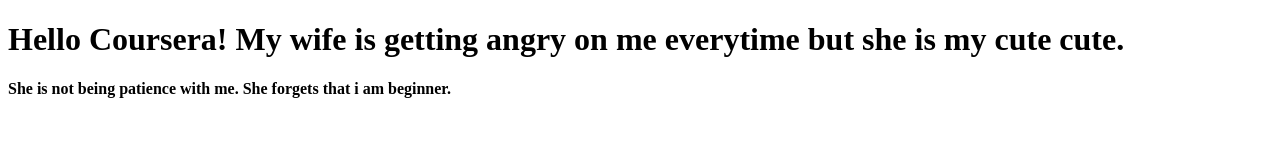
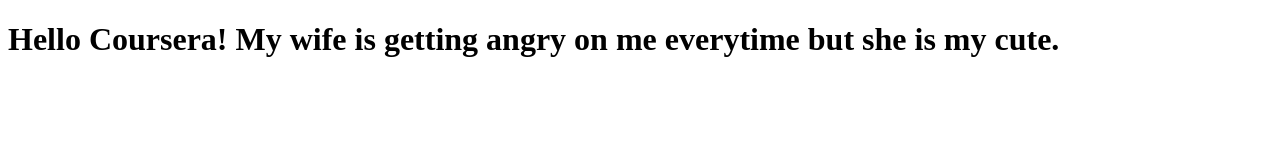
Before and after one commit to Ujash9099/Coursera-test, a plain HTML site: page Site/Index.html in a window 1280 px wide. Drawn offline with Linux system fonts and the light colour scheme.

Commit message:
Browser sync successfully done.

```diff
--- a/Site/Index.html
+++ b/Site/Index.html
@@ -4,7 +4,6 @@
 	<title>Hello Coursera!</title>
 </head>
 <body>
-<h1>Hello Coursera! My wife is getting angry on me everytime but she is my cute cute.</h1>
-<P><b> She is not being patience with me. She forgets that i am beginner.</b></P>
+<h1>Hello Coursera! My wife is getting angry on me everytime but she is my cute.</h1>
 </body>
 </html>
```
